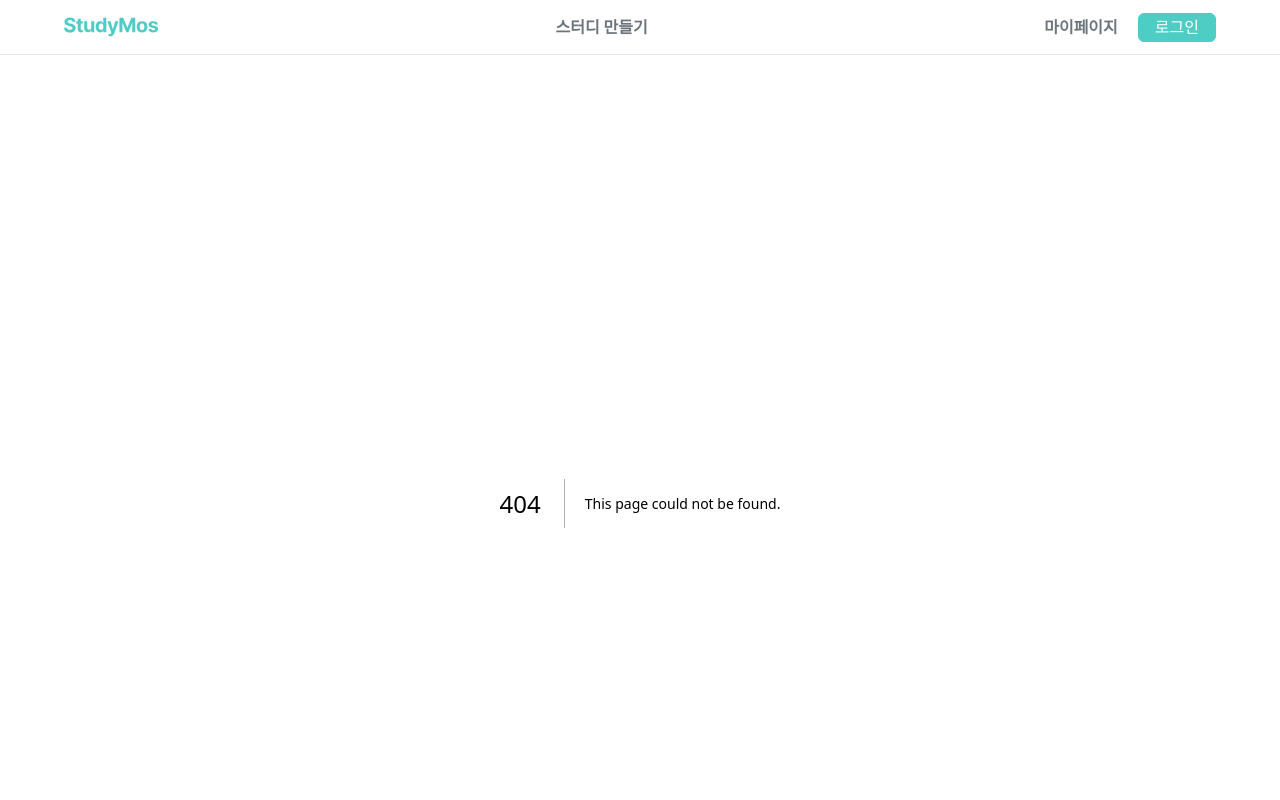
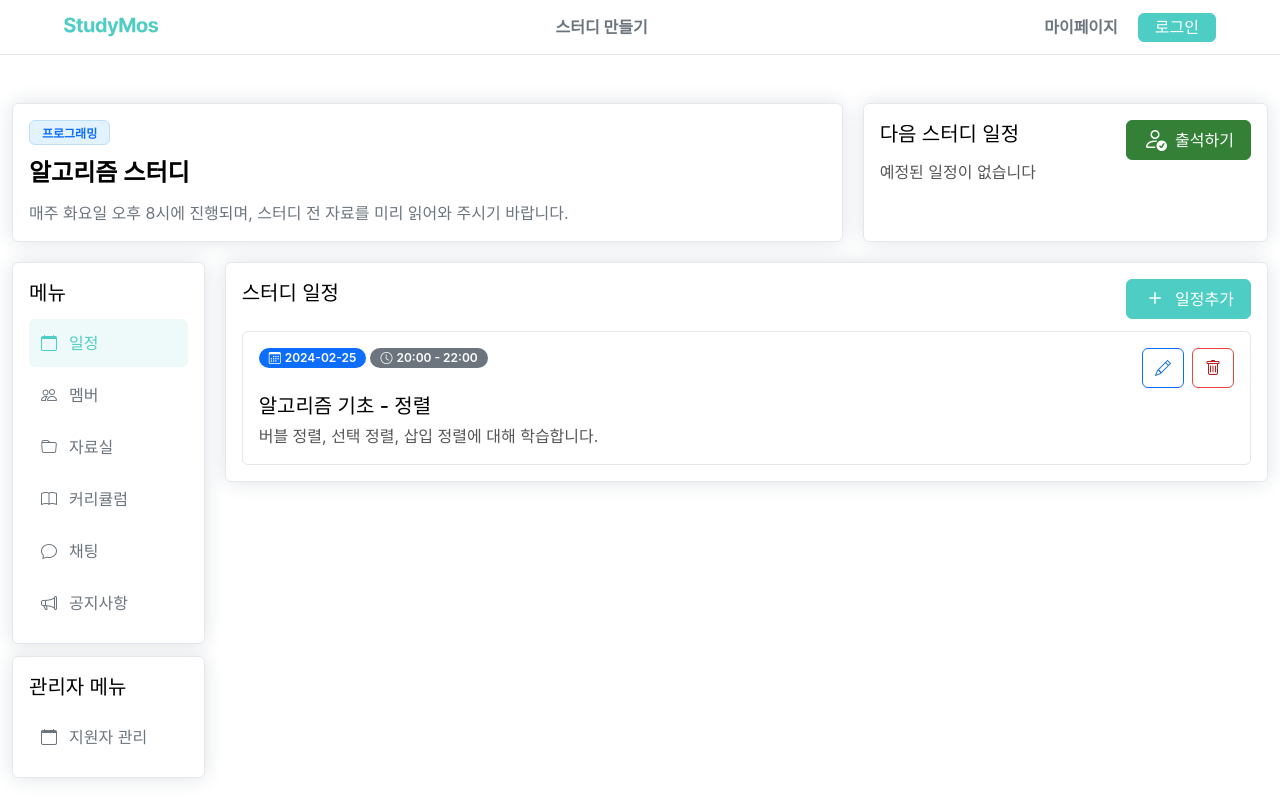
Before and after one commit to project-mos/frontend, a Next.js app: page /study-room/1/schedule in a window 1280 px wide. Before the commit this address had no page. Shown: the top 800 px of the page. Built offline with nearby package versions, Linux system fonts and the light colour scheme.

Commit message:
🚀 [Feat]: study-room schedule page 변경된 컴포넌트 적용

```diff
--- /dev/null
+++ b/src/app/study-room/[id]/schedule/page.tsx
@@ -0,0 +1,8 @@
+import ScheduleCard from "@/features/study-room/components/schdule/ScheduleCard";
+import React from "react";
+
+const SchedulePage = () => {
+  return <ScheduleCard />;
+};
+
+export default SchedulePage;
--- /dev/null
+++ b/src/features/study-room/components/schdule/ScheduleCard.tsx
@@ -0,0 +1,54 @@
+import Badge from "@/components/atoms/Badge";
+import Button from "@/components/atoms/Button";
+import Card from "@/components/atoms/Card";
+import Typography from "@/components/atoms/Typography";
+
+const ScheduleCard = () => {
+  return (
+    <Card className="col-span-12 h-fit gap-3 tablet:col-span-10">
+      <Card.Header className="flex-col justify-between gap-3">
+        <div className="flex justify-between">
+          <Typography.SubTitle1>스터디 일정</Typography.SubTitle1>
+          <Button.Solid color="Main" active>
+            <i className="bi bi-plus text-2xl" />
+            일정추가
+          </Button.Solid>
+        </div>
+      </Card.Header>
+      <Card.Content className="gap-3">
+        <Card className="col-span-12 gap-1 shadow-none tablet:col-span-10">
+          <Card.Header className="justify-between">
+            <div className="flex gap-1">
+              <Badge color="Blue">
+                <i className="bi bi-calendar3 mr-1"></i>
+                2024-02-25
+              </Badge>
+              <Badge color="Gray">
+                <i className="bi bi-clock mr-1"></i>
+                20:00 - 22:00
+              </Badge>
+            </div>
+            <div className="flex gap-2">
+              <Button.Icon color="Blue">
+                <i className="bi bi-pencil"></i>
+              </Button.Icon>
+              <Button.Icon color="Red">
+                <i className="bi bi-trash"></i>
+              </Button.Icon>
+            </div>
+          </Card.Header>
+          <Card.Content>
+            <Typography.SubTitle1>알고리즘 기초 - 정렬</Typography.SubTitle1>
+          </Card.Content>
+          <Card.Footer>
+            <Typography.P3 className="text-mos-gray-300">
+              버블 정렬, 선택 정렬, 삽입 정렬에 대해 학습합니다.
+            </Typography.P3>
+          </Card.Footer>
+        </Card>
+      </Card.Content>
+    </Card>
+  );
+};
+
+export default ScheduleCard;
```
